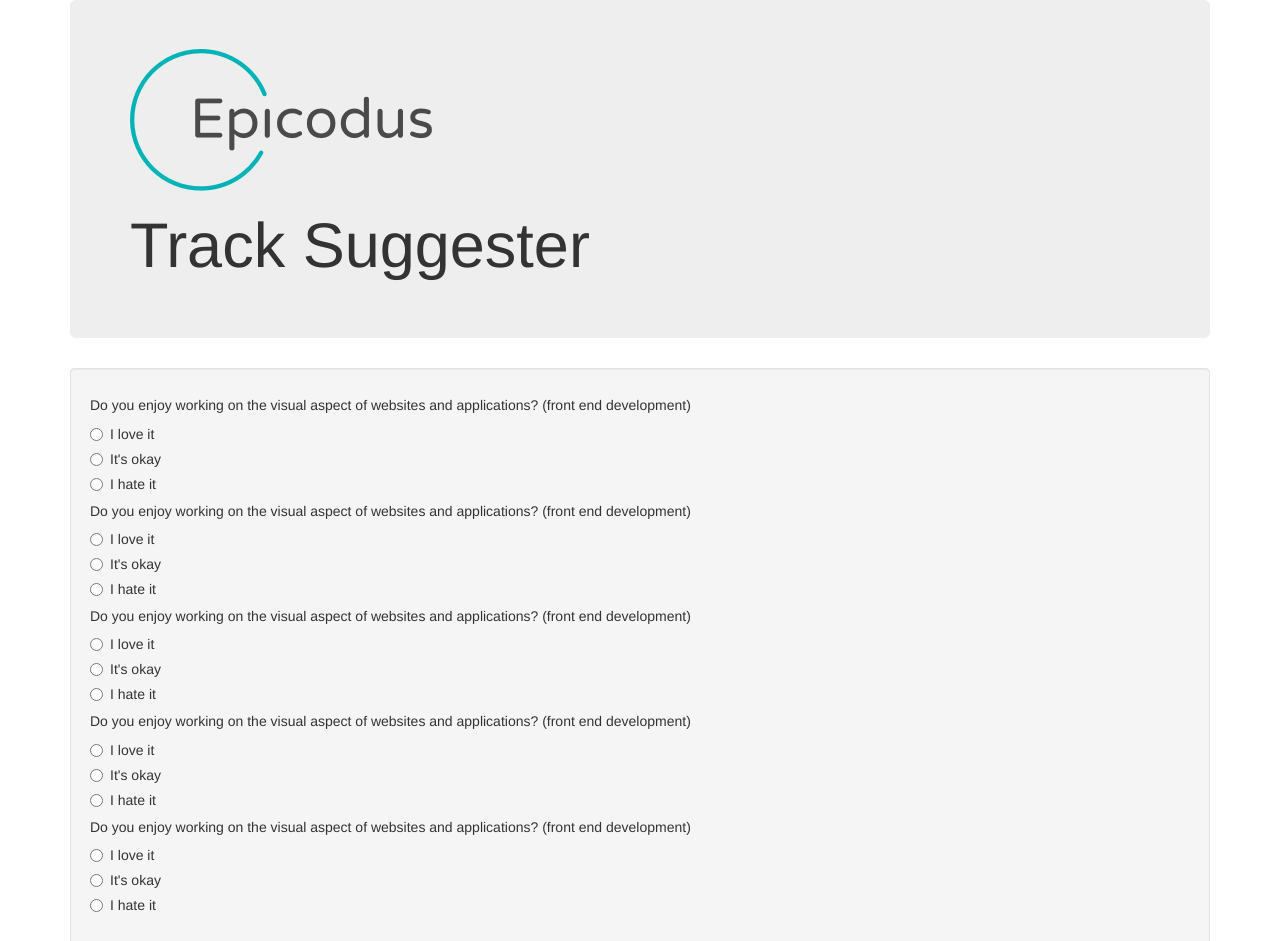
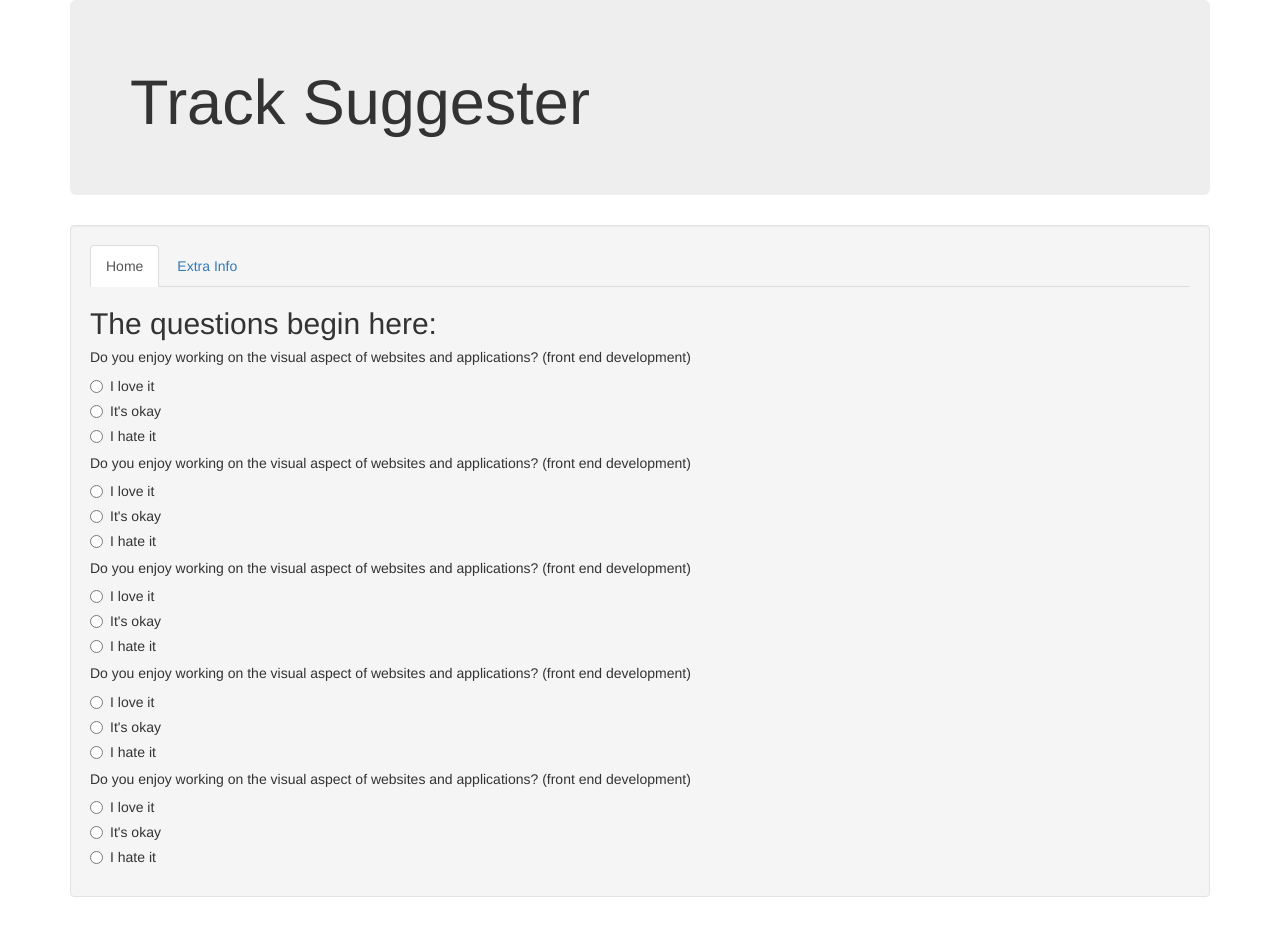
Before and after one commit to bettsbp/track-suggester, a plain HTML site: page index.html in a window 1280 px wide. Shown: the top 941 px of the page. After the commit the page ends 917 px from the top, so only its background shows below. Drawn offline with Linux system fonts and the light colour scheme.

Commit message:
add nav bar, remove epicodus logo

```diff
--- a/index.html
+++ b/index.html
@@ -10,10 +10,14 @@
 <body>
   <div class="container">
     <div class="jumbotron">
-      <img src="img/epicodus2.png" alt="epicodus logo">
       <h1>Track Suggester</h1>
     </div>
     <div class="well">
+      <ul class="nav nav-tabs">
+        <li role="presentation" class="active"><a href="index.html">Home</a></li>
+        <li role="presentation"><a href="info.html">Extra Info</a></li>
+      </ul>
+      <h2>The questions begin here:</h2>
       <form id="track">
         <h5>Do you enjoy working on the visual aspect of websites and applications? (front end development)</h5>
         <div class="radio">
```
